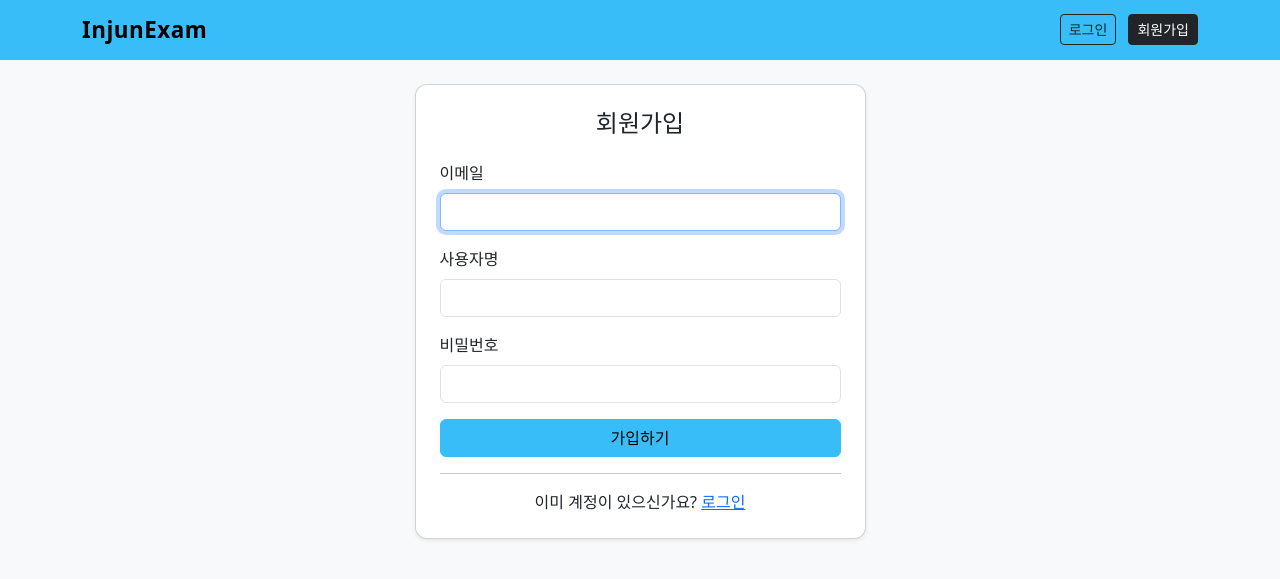
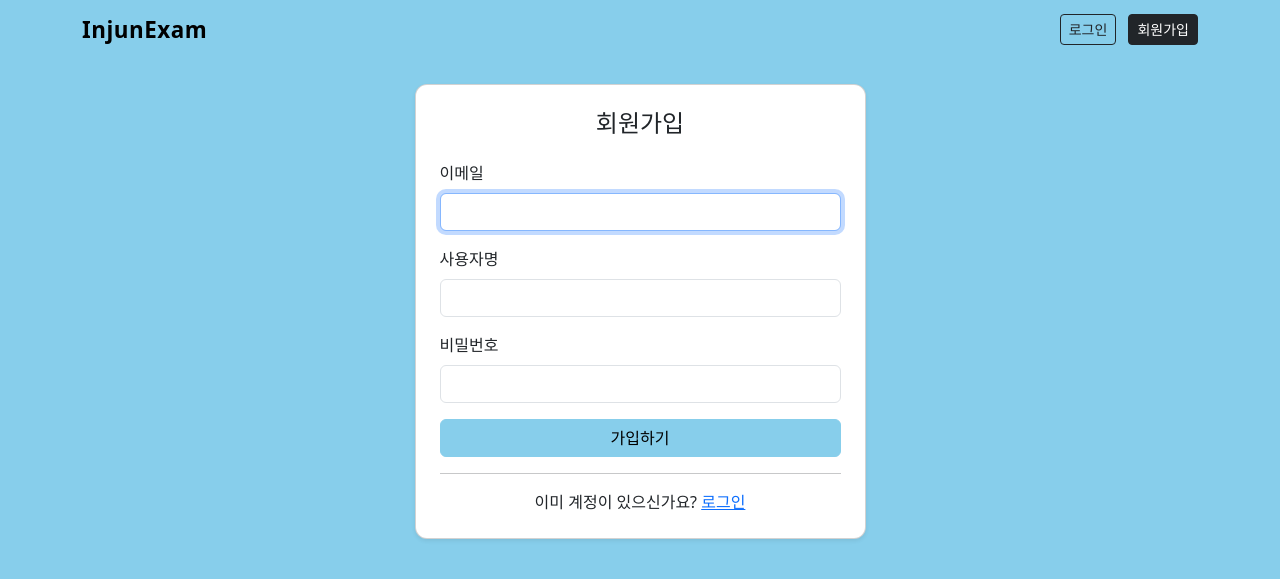
Before and after one commit to jij6303/exam-generator, a Flask app: page /auth/register in a window 1280 px wide. Shown: the top 579 px of the page. Run offline with Flask 3, Linux system fonts and the light colour scheme.

Commit message:
feat(#14): change header and background color to #87CEEB
Co-Authored-By: Claude Sonnet 4.6 <noreply@anthropic.com>

```diff
--- a/app/static/css/style.css
+++ b/app/static/css/style.css
@@ -1,8 +1,8 @@
 /* 하늘색 테마 변수 */
 :root {
-  --sky: #38bdf8;
-  --sky-dark: #0ea5e9;
-  --sky-darker: #0284c7;
+  --sky: #87CEEB;
+  --sky-dark: #5bb8e0;
+  --sky-darker: #2e9ec9;
 }
 
 /* 네비게이션 바 */
@@ -49,7 +49,7 @@
 
 /* 카드 success/danger 테두리 유지 */
 body {
-  background-color: #f8f9fa;
+  background-color: #87CEEB;
 }
 
 .navbar-brand {
```
